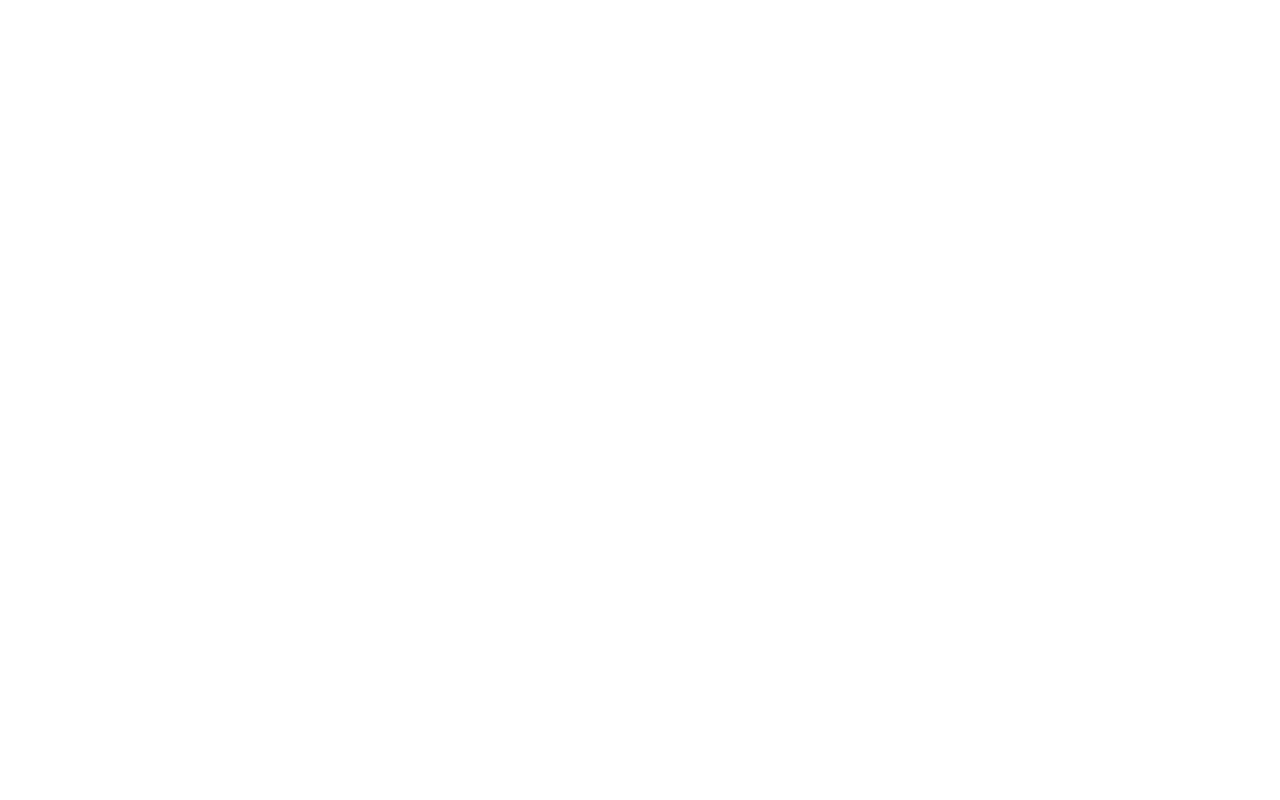
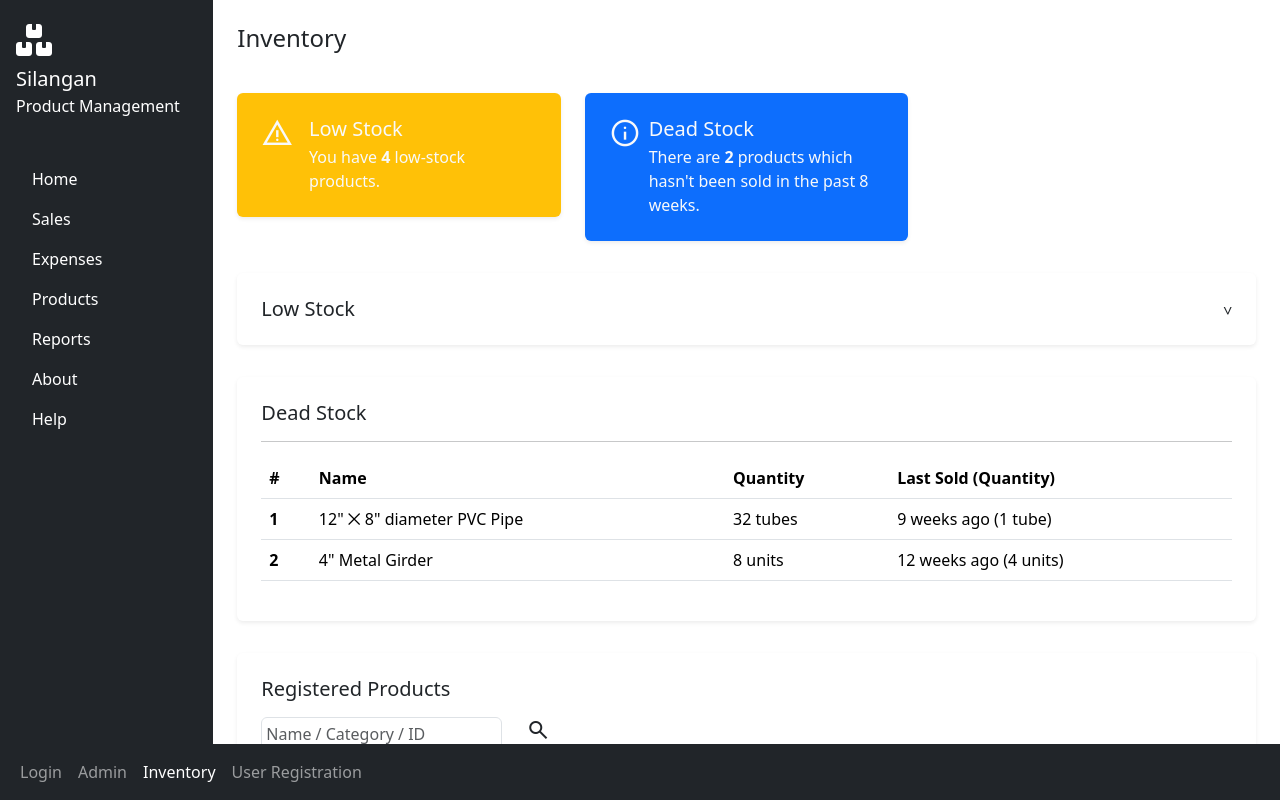
Before and after one commit to water-mizuu/static-interface, a plain HTML site: page inventory.html in a window 1280 px wide. Drawn offline with nearby package versions, Linux system fonts and the light colour scheme.

Commit message:
Implemented more screen designs

```diff
--- a/dashboard.css
+++ b/dashboard.css
@@ -28,3 +28,9 @@ body {
     margin-left: 250px;
     padding: 20px;
 }
+.rot-90 {
+    transform: rotate(90deg);
+}
+.rot-180 {
+    transform: rotate(180deg);
+}
--- a/inventory.html
+++ b/inventory.html
@@ -0,0 +1,248 @@
+<!DOCTYPE html>
+<html lang="en">
+  <head>
+    <meta charset="UTF-8" />
+    <meta name="viewport" content="width=device-width, initial-scale=1.0" />
+
+    <title>Inventory</title>
+    <link rel="stylesheet" href="dashboard.css" />
+    <link
+      href="https://cdnjs.cloudflare.com/ajax/libs/font-awesome/6.0.0/css/all.min.css"
+      rel="stylesheet"
+    />
+    <link
+      href="https://fonts.googleapis.com/css?family=Roboto:300,400,500,700&display=swap"
+      rel="stylesheet"
+    />
+    <link
+      href="https://cdn.jsdelivr.net/npm/bootstrap@5.3.3/dist/css/bootstrap.min.css"
+      rel="stylesheet"
+      integrity="sha384-QWTKZyjpPEjISv5WaRU9OFeRpok6YctnYmDr5pNlyT2bRjXh0JMhjY6hW+ALEwIH"
+      crossorigin="anonymous"
+    />
+    <link
+      rel="stylesheet"
+      href="https://fonts.googleapis.com/css2?family=Material+Symbols+Outlined:opsz,wght,FILL,GRAD@24,400,0,0"
+    />
+  </head>
+  <body>
+    <div class="container-fluid overflow-hidden">
+      <div class="row vh-100 overflow-auto">
+        <div class="col-2 px-0 d-flex sticky-top bg-dark text-white">
+          <div class="d-flex flex-column flex-grow-1 align-items-start px-3 pt-3 text-white">
+            <div class="row align-items-center mb-2">
+              <div class="col-auto me-auto fa-2x">
+                <i class="fa-solid fa-boxes-stacked"></i>
+              </div>
+              <div class="col-auto">
+                <div class="row">
+                  <span class="fs-5">Silangan</span>
+                </div>
+                <div class="row">
+                  <span class="p">Product Management</span>
+                </div>
+              </div>
+            </div>
+            <hr />
+            <ul class="nav nav-pills flex-column mb-auto col-12">
+              <li class="nav-item">
+                <a href="#" class="nav-link text-white"> Home </a>
+              </li>
+              <li class="nav-item">
+                <a href="#" class="nav-link text-white"> Sales </a>
+              </li>
+              <li class="nav-item">
+                <a href="#" class="nav-link text-white"> Expenses </a>
+              </li>
+              <li class="nav-item">
+                <a href="#" class="nav-link text-white"> Products </a>
+              </li>
+              <li class="nav-item">
+                <a href="#" class="nav-link text-white"> Reports </a>
+              </li>
+              <li class="nav-item">
+                <a href="#" class="nav-link text-white"> About </a>
+              </li>
+              <li class="nav-item">
+                <a href="#" class="nav-link text-white"> Help </a>
+              </li>
+            </ul>
+          </div>
+        </div>
+        <div class="col d-flex p-4 flex-column h-sm-100">
+          <main class="row overflow-auto h-100">
+            <div class="col w-100">
+              <h4>Inventory</h4>
+              <div style="height: 2rem"></div>
+              <!-- Cards Row -->
+              <div class="row">
+                <div class="col-4">
+                  <div class="shadow-sm p-4 rounded bg-warning text-light">
+                    <div class="d-flex flex-row placeholder-glow">
+                      <span class="material-symbols-outlined fs-2"> warning </span>
+                      <div style="width: 1rem"></div>
+                      <div class="d-flex flex-column">
+                        <div>
+                          <h5 class="card-title">Low Stock</h5>
+                        </div>
+                        <div style="height: 4px"></div>
+                        <div>
+                          <p class="card-text">You have <b>4</b> low-stock products.</p>
+                        </div>
+                      </div>
+                    </div>
+                  </div>
+                </div>
+                <div class="col-4">
+                  <div class="shadow-sm p-4 rounded bg-primary text-light">
+                    <div class="d-flex flex-row placeholder-glow">
+                      <span class="material-symbols-outlined fs-2"> info </span>
+                      <div style="width: 1rem"></div>
+                      <div class="d-flex flex-column">
+                        <div>
+                          <h5 class="card-title">Dead Stock</h5>
+                        </div>
+                        <div style="height: 4px"></div>
+                        <div>
+                          <p class="card-text">
+                            There are <b>2</b> products which hasn't been sold in the past 8 weeks.
+                          </p>
+                        </div>
+                      </div>
+                    </div>
+                  </div>
+                </div>
+              </div>
+              <!-- Table Row -->
+              <div style="height: 2rem"></div>
+
+              <div class="shadow-sm p-4 rounded">
+                <div class="d-flex flex-column">
+                  <div class="d-flex flex-column">
+                    <div class="d-flex flex-row justify-content-between">
+                      <h5 class="card-title">Low Stock</h5>
+                      <!-- I need an expandable button here. -->
+                      <div class="rot-180">^</div>
+                    </div>
+                  </div>
+                </div>
+              </div>
+
+              <div style="height: 2rem"></div>
+              <div class="shadow-sm p-4 rounded">
+                <div class="d-flex flex-column">
+                  <div class="d-flex flex-column">
+                    <h5 class="card-title">Dead Stock</h5>
+                  </div>
+                  <hr />
+                  <table class="table table-stripped placeholder-glow">
+                    <thead>
+                      <tr>
+                        <th scope="col">#</th>
+                        <th scope="col">Name</th>
+                        <th scope="col">Quantity</th>
+                        <th scope="col">Last Sold (Quantity)</th>
+                      </tr>
+                    </thead>
+                    <tbody>
+                      <tr>
+                        <th scope="row">1</th>
+                        <td>12" ⨉ 8" diameter PVC Pipe</td>
+                        <td>32 tubes</td>
+                        <td>9 weeks ago (1 tube)</td>
+                      </tr>
+                      <tr>
+                        <th scope="row">2</th>
+                        <td>4" Metal Girder</td>
+                        <td>8 units</td>
+                        <td>12 weeks ago (4 units)</td>
+                      </tr>
+                    </tbody>
+                  </table>
+                </div>
+              </div>
+
+              <div style="height: 2rem"></div>
+
+              <div class="shadow-sm p-4 rounded">
+                <div class="d-flex flex-column">
+                  <div class="d-flex flex-column">
+                    <h5 class="card-title">Registered Products</h5>
+                    <div class="card-text mt-2 d-flex flex-row">
+                      <input
+                        class="rounded p-1 pl-4 mt-2 form-control"
+                        style="width: min-content !important"
+                        placeholder="Name / Category / ID"
+                      />
+                      <span class="ms-4 align-self-center material-symbols-outlined"> search </span>
+                    </div>
+                  </div>
+                  <hr />
+                  <table class="table table-stripped placeholder-glow">
+                    <thead>
+                      <tr>
+                        <th scope="col">#</th>
+                        <th scope="col">Name</th>
+                        <th scope="col">Quantity</th>
+                        <th scope="col">Last Sold (Quantity)</th>
+                      </tr>
+                    </thead>
+                    <tbody>
+                      <tr>
+                        <th scope="row">1</th>
+                        <td>Nails</td>
+                        <td>8 boxes</td>
+                        <td>10 minutes ago (5 box)</td>
+                      </tr>
+                      <tr>
+                        <th scope="row">2</th>
+                        <td>Screws</td>
+                        <td>4 boxes</td>
+                        <td>4 hours ago (12 box)</td>
+                      </tr>
+                      <tr>
+                        <th scope="row">3</th>
+                        <td><div class="placeholder">Paint?</div></td>
+                        <td><div class="placeholder">24</div></td>
+                        <td><div class="placeholder">much less hahaha</div></td>
+                      </tr>
+                      <tr>
+                        <th scope="row">4</th>
+                        <td><div class="placeholder">Mark</div></td>
+                        <td><div class="placeholder">5</div></td>
+                        <td><div class="placeholder">much less yessir</div></td>
+                      </tr>
+                    </tbody>
+                  </table>
+                </div>
+              </div>
+            </div>
+          </main>
+        </div>
+      </div>
+      <nav class="navbar navbar-expand-lg fixed-bottom navbar-dark bg-dark">
+        <div class="container-fluid">
+          <ul class="navbar-nav me-auto mb-2 mb-lg-0">
+            <li class="nav-item">
+              <a class="nav-link" href="./login.html">Login</a>
+            </li>
+            <li class="nav-item">
+              <a class="nav-link" href="./dashboard.html">Admin</a>
+            </li>
+            <li class="nav-item">
+              <a class="nav-link active" href="./inventory.html">Inventory</a>
+            </li>
+            <li class="nav-item">
+              <a class="nav-link" href="./user.html">User Registration</a>
+            </li>
+          </ul>
+        </div>
+      </nav>
+    </div>
+    <script
+      src="https://cdn.jsdelivr.net/npm/bootstrap@5.3.3/dist/js/bootstrap.bundle.min.js"
+      integrity="sha384-YvpcrYf0tY3lHB60NNkmXc5s9fDVZLESaAA55NDzOxhy9GkcIdslK1eN7N6jIeHz"
+      crossorigin="anonymous"
+    ></script>
+  </body>
+</html>
```
Also changed, not shown: dashboard.html (+20 -12 lines), login.html (+9 -32 lines), user.html (+15 -0 lines), 1 other file.
